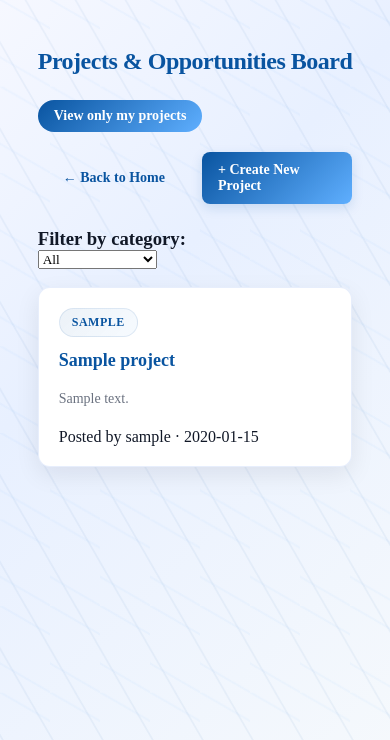
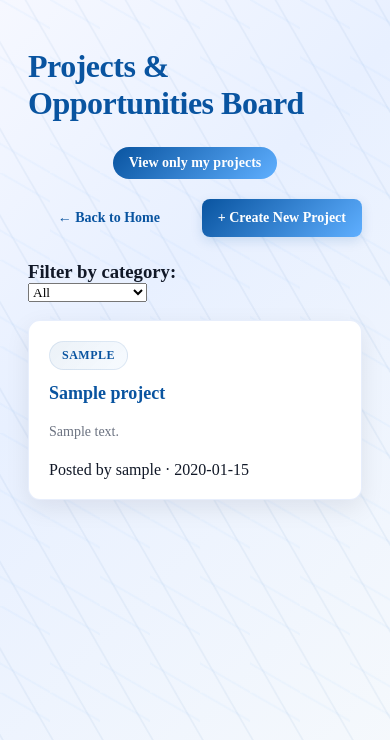
Before and after one commit to 4l3sh4/web-app-building-competition-2025, a Flask app: page /projects in a window 390 px wide. Shown: the top 740 px of the page. Run offline with Flask 3, Linux system fonts and the light colour scheme; a user stored in the database is signed in; tables that the repository leaves empty hold one stand-in row (values such as "Sample post"); some libraries are stand-ins or nearby versions.

Commit message:
Finally fixed the whack responsive layout for projects.html, oh my lord...

```diff
--- a/static/css/projects.css
+++ b/static/css/projects.css
@@ -51,6 +51,7 @@
 
 /* Buttons */
 .btn {
+	white-space: nowrap;
 	padding: 10px 16px;
 	border-radius: 8px;
 	border: none;
@@ -177,6 +178,10 @@
 	flex-grow: 1;
 }
 
+.posted-by {
+	white-space: nowrap;
+}
+
 .reply-count-badge {
 	background: var(--accent-2);
 	color: white;
@@ -217,15 +222,22 @@
 }
 
 /* Responsive Design */
-@media (max-width: 1100px) {
+@media (max-width: 960px) {
 	.projects-header {
 		flex-direction: column;
-		align-items: flex-start;
 		margin-bottom: 24px;
 	}
 
-	.projects-header h1 {
-		font-size: 28px;
+	.projects-grid {
+		grid-template-columns: repeat(3, 1fr);
+		gap: 20px;
+	}
+}
+
+@media (max-width: 800px) {
+	.projects-header {
+		flex-direction: column;
+		margin-bottom: 24px;
 	}
 
 	.projects-grid {
@@ -234,13 +246,9 @@
 	}
 }
 
-@media (max-width: 700px) {
+@media (max-width: 600px) {
 	.projects-wrapper {
 		padding: 0 12px;
-	}
-
-	.projects-header h1 {
-		font-size: 24px;
 	}
 
 	.projects-grid {
--- a/templates/projects.html
+++ b/templates/projects.html
@@ -54,7 +54,7 @@
                     {% endif %}
                     <h3>{{ project.title }}</h3>
                     <p class="project-excerpt">{{ project.description|truncate(220) }}</p>
-                    Posted by {{ project.owner.username }} · {{ project.created_at.strftime('%Y-%m-%d') }}
+                    <p class="posted-by">Posted by {{ project.owner.username }} · {{ project.created_at.strftime('%Y-%m-%d') }}</p>
                 </a>
             {% endfor %}
         </div>
```
